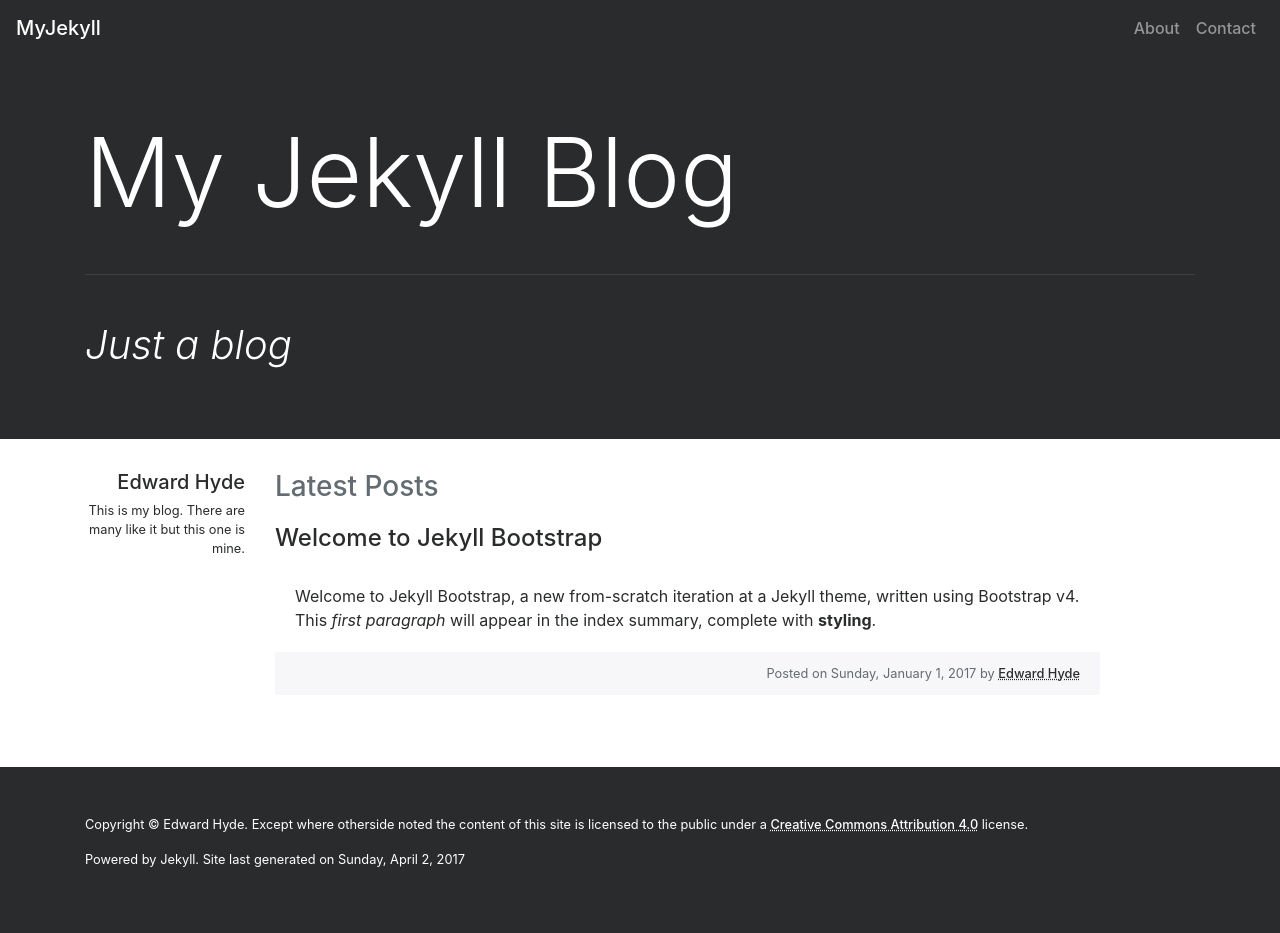
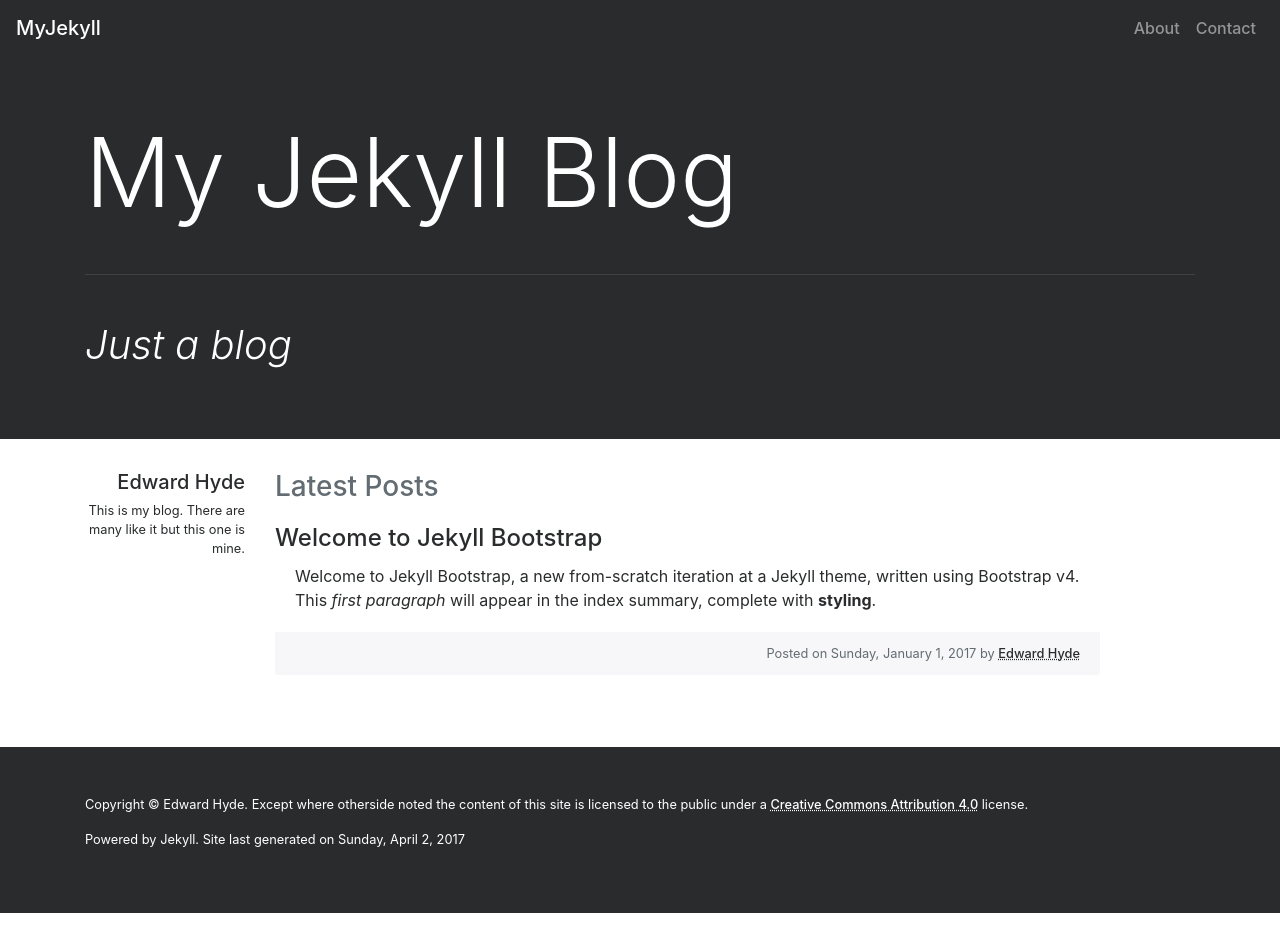
Before and after one commit to eToThePiIPower/bootstrap4jekyll, a Jekyll site: the page built from index.html, in a window 1280 px wide. Built offline with Jekyll 4.4.1, drawn with Linux system fonts in a browser that asks for light colours; nearby versions of some CDN libraries.

Commit message:
Tweak spacing between title and excerpt on index

```diff
--- a/index.html
+++ b/index.html
@@ -8,7 +8,7 @@
       <a class="card-title-link" href="{{ post.url }}">{{ post.title }}</a>
     </h4>
   </header>
-  <section class="card-block">
+  <section class="card-block pt-0">
     {{ post.excerpt }}
   </section>
   <footer class="card-footer small text-muted text-right">
```
